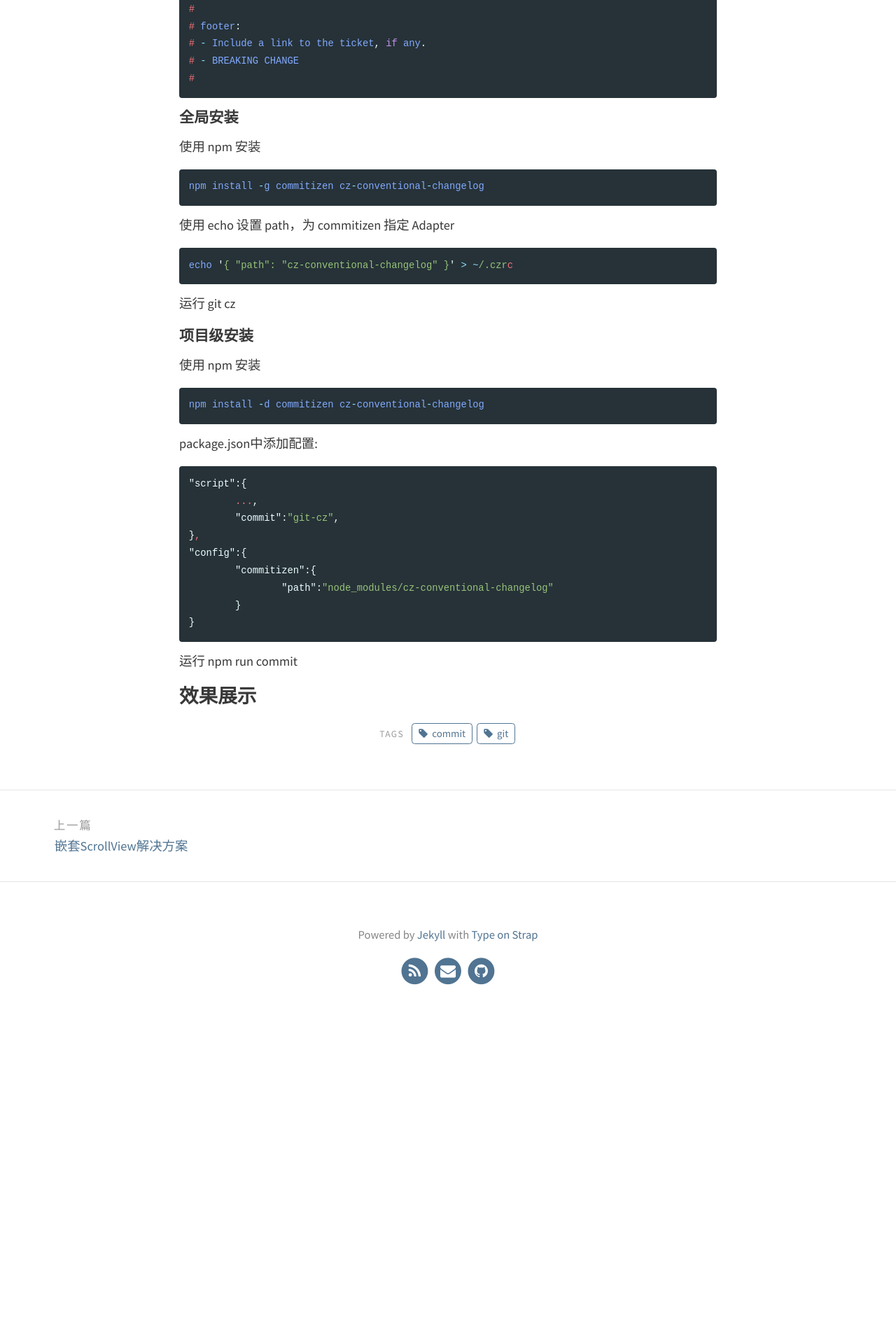
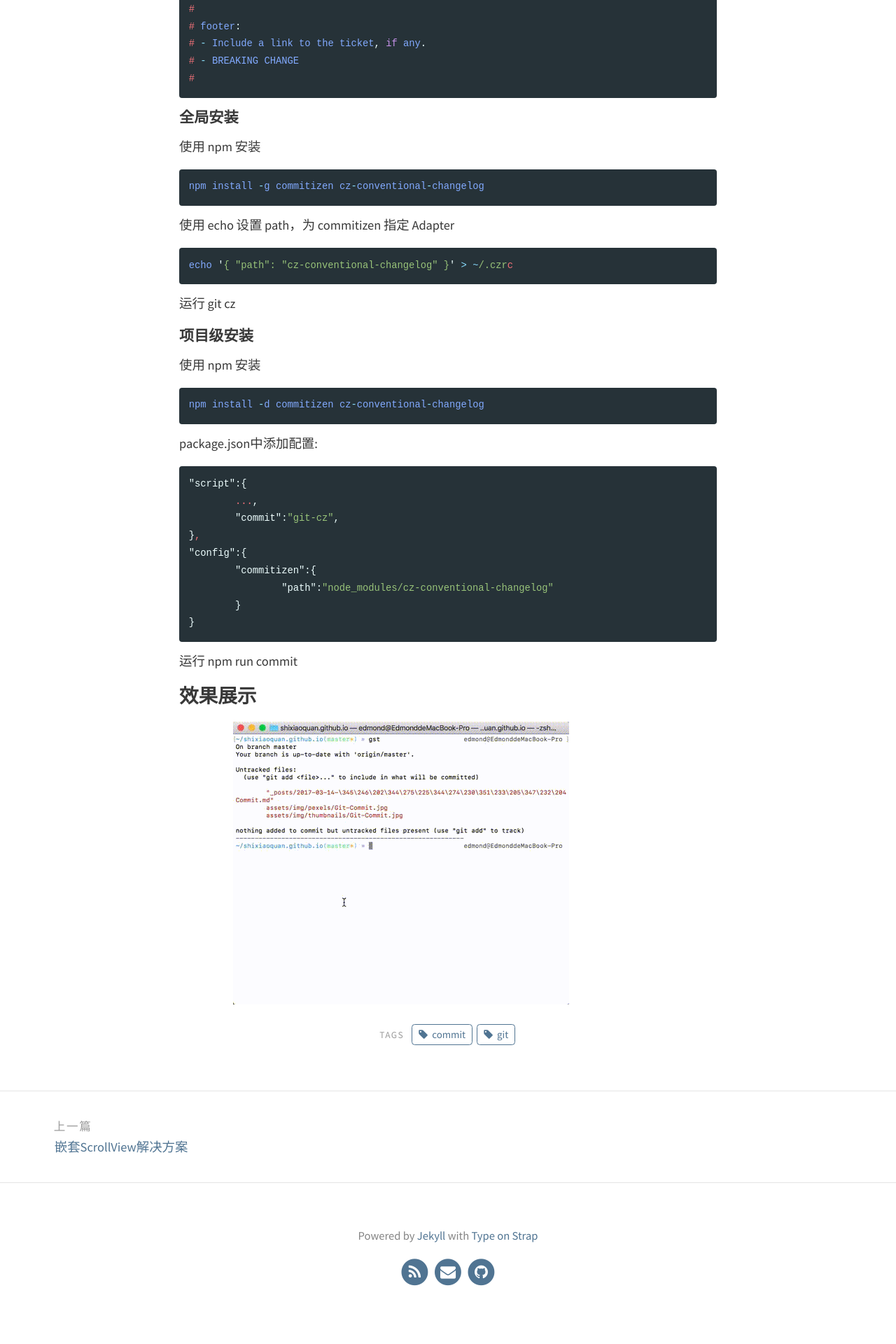
Before and after one commit to shixiaoquan/shixiaoquan.github.io, a Jekyll site: the page built from _posts/2017-03-14-如何优雅的Commit.md, in a window 1280 px wide. Shown: the part 1511-3431 px from the top of the page at 70% size. Built offline with Jekyll 4.4.1, drawn with Linux system fonts in a browser that asks for light colours; before the commit the page ends 3001 px from its top, so only the background shows below that.

```diff
--- a/_posts/2017-03-14-如何优雅的Commit.md
+++ b/_posts/2017-03-14-如何优雅的Commit.md
@@ -95,3 +95,5 @@
 运行 npm run commit
 
 ### 效果展示
+
+![nestedscrollview]({{ site.url }}/assets/img/postpics/QQ20180314-232523.gif)
```
Also changed, not shown: assets/img/postpics/QQ20180314-232523.gif (added).
